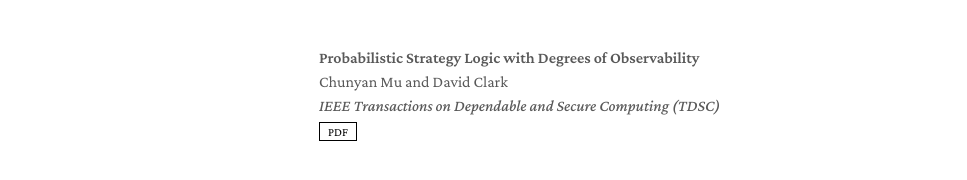
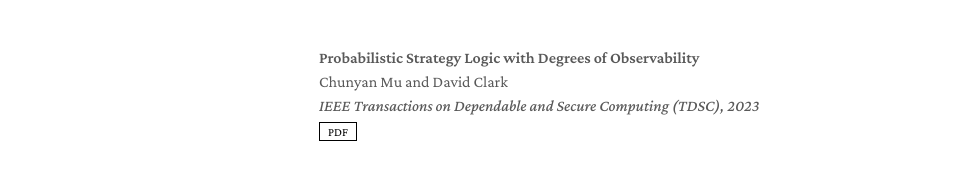
Before and after one commit to cmu777/cmu777.github.io, a Jekyll site: the page built from index.md, in a window 1280 px wide and 1167 px high. Shown: the part 885-1065 px from the top of the window, without its empty margins (153-1120 px from the left). Built offline with Jekyll 4.4.1, drawn with Linux system fonts in a browser that asks for light colours; a style sheet for code colours, icons or effects is not loaded.

Commit message:
Update publications.yml

```diff
--- a/_data/publications.yml
+++ b/_data/publications.yml
@@ -58,7 +58,7 @@ main:
   - title: Probabilistic Strategy Logic with Degrees of Observability
     authors: Chunyan Mu and David Clark
     conference_short: IEEE TDSC 2023
-    conference: IEEE Transactions on Dependable and Secure Computing (TDSC)
+    conference: IEEE Transactions on Dependable and Secure Computing (TDSC), 2023
     pdf: assets/files/ieee-tdsc23.pdf
     report:
     code: #https://github.com/MrGiovanni/ContinualLearning
```
